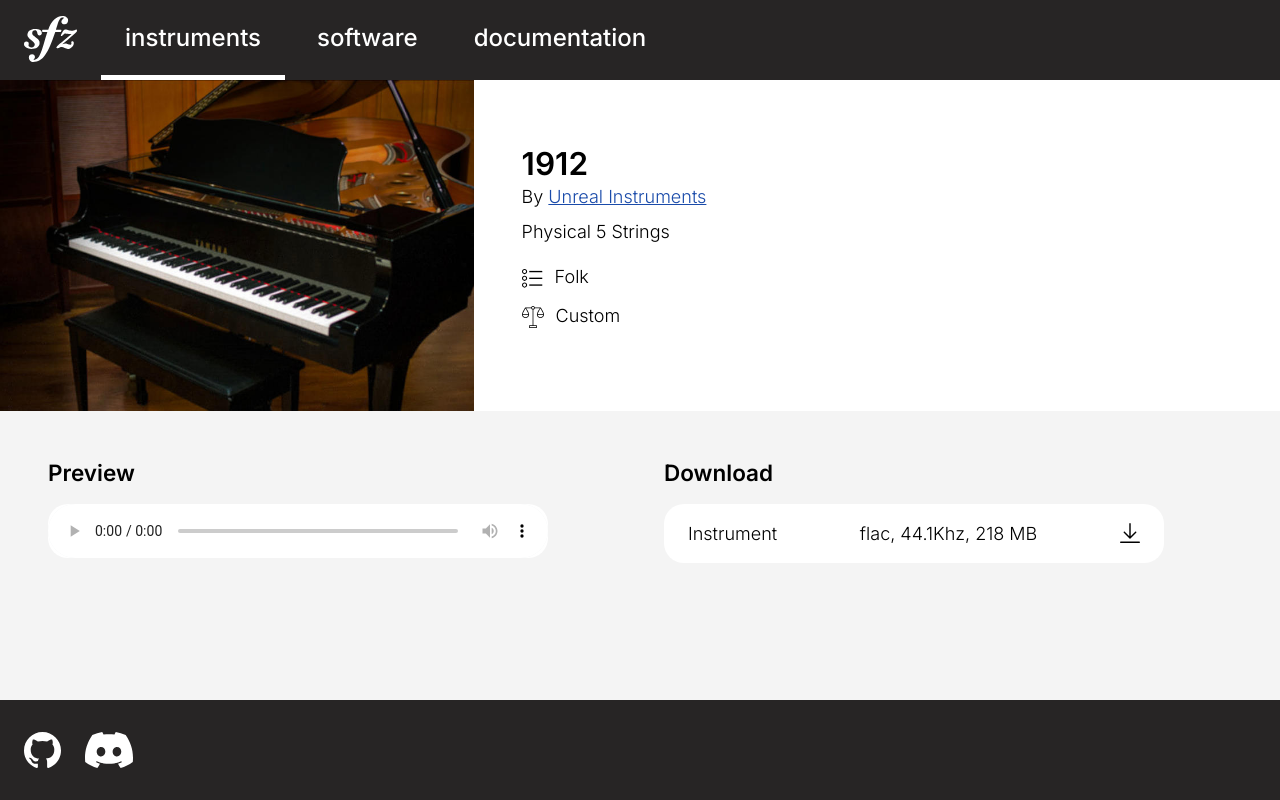
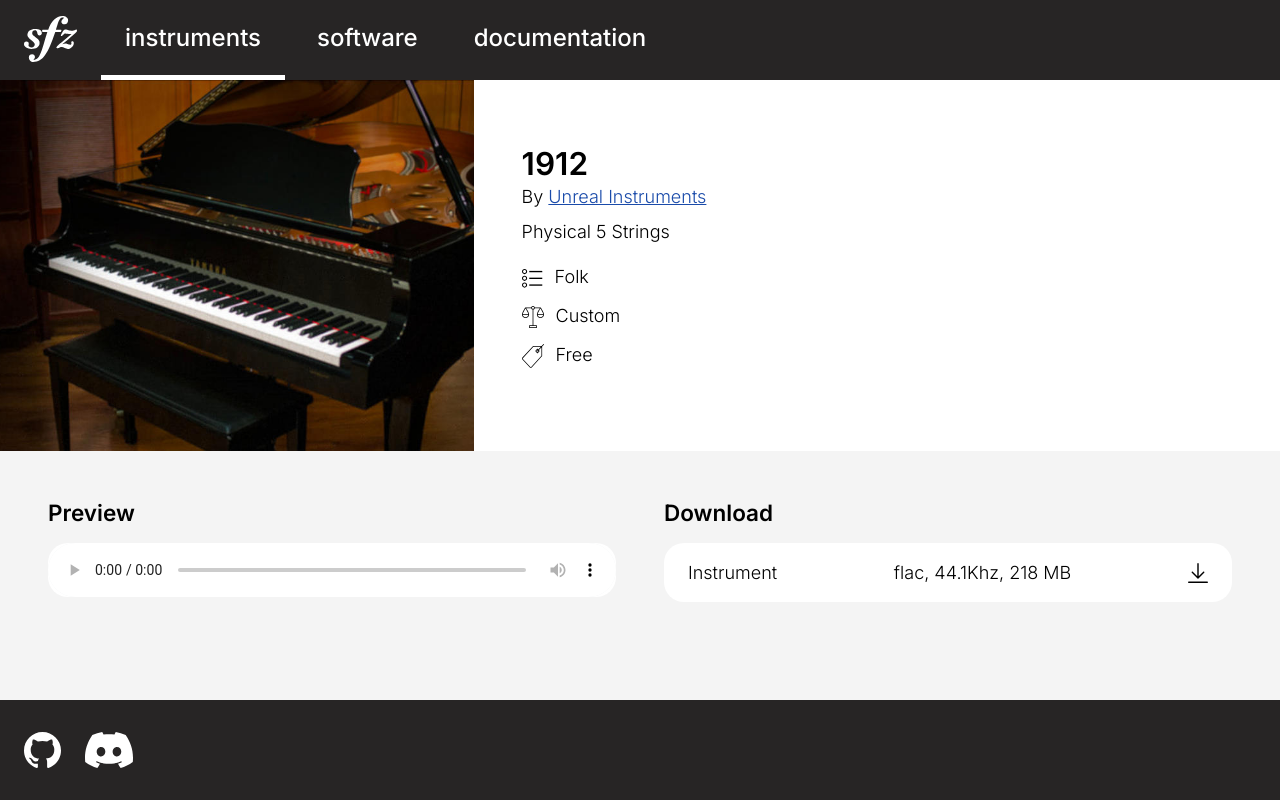
Before and after one commit to kmturley/sfz-website, a Next.js app: page /instruments/1912 in a window 1280 px wide. Built offline with nearby package versions, Linux system fonts and the light colour scheme.

Commit message:
Instrument styling improvements

```diff
--- a/pages/instruments/[instrumentId]/index.tsx
+++ b/pages/instruments/[instrumentId]/index.tsx
@@ -53,16 +53,16 @@ const Instrument = ({ instrument }: InstrumentProps) => {
                 />
                 {instrument.license}
               </li>
-              {/* <li className={styles.attribute}>
+              <li className={styles.attribute}>
                 <img
                     className={styles.icon}
                     src={`${GetBasePath()}/images/icon-cost.svg`}
                     alt="Cost"
                     loading="lazy"
                     />
-                {instrument.cost}
+                Free
             </li>
-            <li className={styles.attribute}>
+            {/* <li className={styles.attribute}>
               <img
                 className={styles.icon}
                 src={`${GetBasePath()}/images/icon-compatibility.svg`}
--- a/styles/item.module.css
+++ b/styles/item.module.css
@@ -59,8 +59,13 @@
   background-color: #fff;
   border-radius: 1.25rem;
   box-sizing: border-box;
-  max-width: 500px;
+  max-width: 620px;
   width: 100%;
+}
+
+.filePreviewAudio,
+.fileDownload {
+  margin-bottom: .5rem;
 }
 
 .fileDownload {
```
